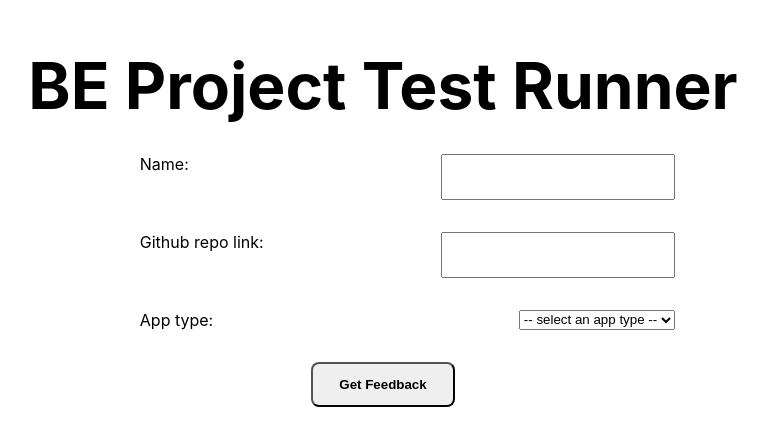
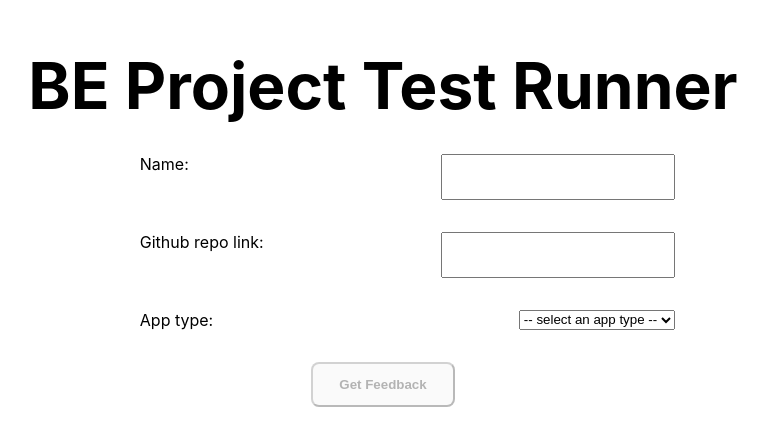
Before and after one commit to popatre/test-runner-fe, a Next.js app: page / in a window 1280 px wide. Shown: the part 172-618 px from the top of the page, without its empty margins (257-1025 px from the left). Built offline with nearby package versions, Linux system fonts and the light colour scheme.

Commit message:
add button disable

```diff
--- /dev/null
+++ b/context/RequestContext.js
@@ -0,0 +1,13 @@
+import { createContext, useState } from "react";
+
+export const RequestContext = createContext();
+
+export const RequestProvider = ({ children }) => {
+    const [request, setRequest] = useState({ name: "", repo: "", appType: "" });
+
+    return (
+        <RequestContext.Provider value={{ request, setRequest }}>
+            {children}
+        </RequestContext.Provider>
+    );
+};
--- a/pages/_app.js
+++ b/pages/_app.js
@@ -1,7 +1,12 @@
-import '../styles/globals.css'
+import { RequestProvider } from "../context/RequestContext";
+import "../styles/globals.css";
 
 function MyApp({ Component, pageProps }) {
-  return <Component {...pageProps} />
+    return (
+        <RequestProvider>
+            <Component {...pageProps} />
+        </RequestProvider>
+    );
 }
 
-export default MyApp
+export default MyApp;
--- a/pages/api/test.js
+++ b/pages/api/test.js
@@ -4,6 +4,8 @@ const { runCommands } = require("../../runCommands");
 
 export default async function handler(req, res) {
     try {
+        const { name, repo, type } = req.query;
+        console.log(name, repo, type);
         const feedback = await runCommands();
         res.status(200).send({ feedback });
     } catch (error) {
--- a/pages/index.js
+++ b/pages/index.js
@@ -1,11 +1,14 @@
 import Head from "next/head";
 import styles from "../styles/Home.module.css";
 import { useRouter } from "next/router";
-import { useState } from "react";
+import { useState, useContext } from "react";
+import { RequestContext } from "../context/RequestContext";
 
 export default function Home() {
+    const { setRequest } = useContext(RequestContext);
     const router = useRouter();
     const [input, setInput] = useState({ name: "", repo: "", appType: "" });
+    const [isDisabled, setIsDisabled] = useState(true);
 
     const handleChange = (e) => {
         const { name, value } = e.target;
@@ -14,8 +17,13 @@ export default function Home() {
         });
     };
 
+    const isFormComplete = () => {
+        return input.name && input.repo && input.appType;
+    };
+
     const handleNav = (e) => {
         e.preventDefault();
+        setRequest(input);
         router.push("/feedback/jonathan");
     };
 
@@ -61,7 +69,11 @@ export default function Home() {
                         </select>
                     </label>
                 </form>
-                <button className={styles.btn} onClick={handleNav}>
+                <button
+                    disabled={!isFormComplete()}
+                    className={styles.btn}
+                    onClick={handleNav}
+                >
                     Get Feedback
                 </button>
             </main>
--- a/runCommands.js
+++ b/runCommands.js
@@ -1,5 +1,5 @@
 const { exec } = require("child_process");
-const { readFile } = require("fs/promises");
+const { readFile, existsSync } = require("fs/promises");
 
 const repoUrl = "https://github.com/popatre/nc_news.git";
 const studentName = "Jonathan";
```
Also changed, not shown: pages/feedback/[name].js (+15 -5 lines).
